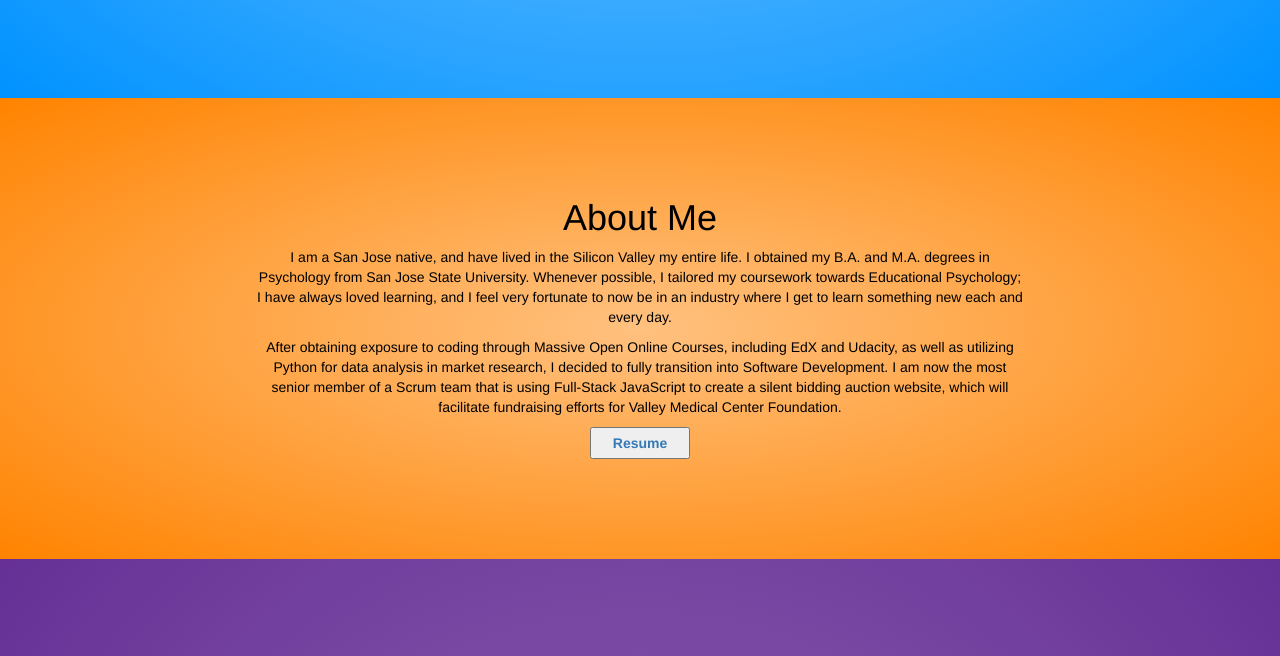
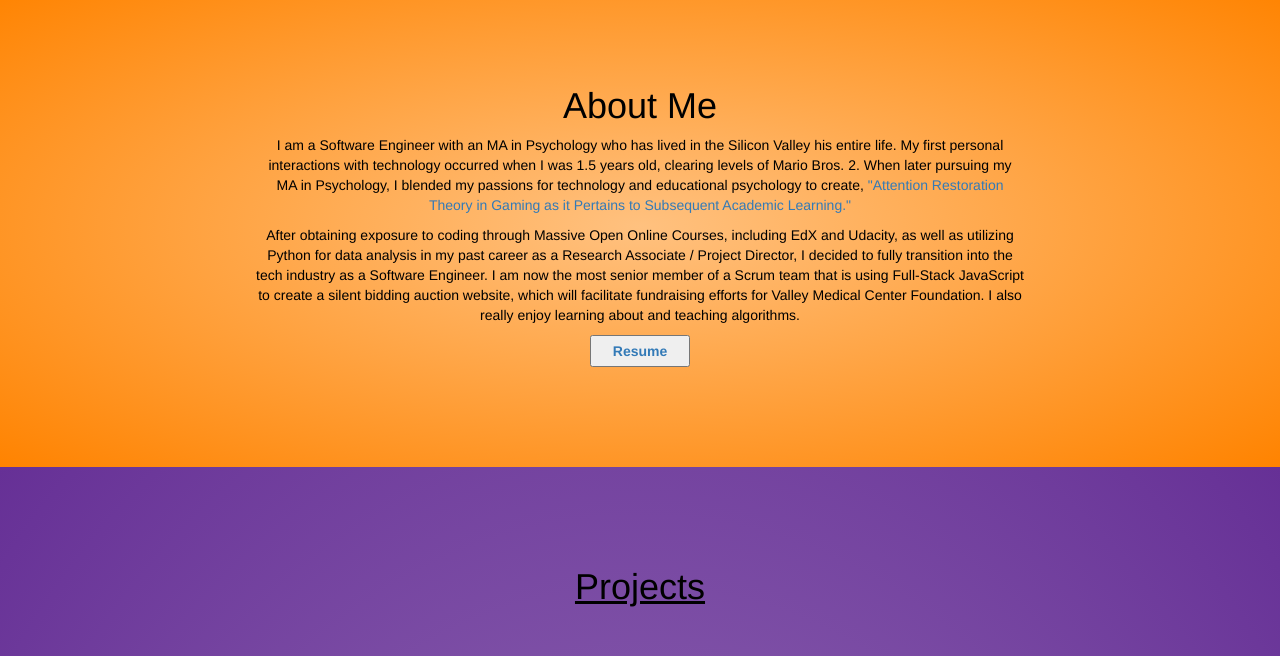
Before and after one commit to joeyzoland/joeyzoland.github.io, a plain HTML site: page index.html in a window 1280 px wide. Shown: the part 800-1456 px from the top of the page. Drawn offline with nearby package versions, Linux system fonts and the light colour scheme.

Commit message:
Updated profile pic, as well as various text fields

```diff
--- a/index.html
+++ b/index.html
@@ -59,7 +59,7 @@
         </div>
       </div>
       <div id = "picture_summary">
-        <img id = "profile_pic" src = "profile_pic.jpg" alt = "Profile Picture">
+        <img id = "profile_pic" height = "40%" width = "40%" src = "profile_pic.jpg" alt = "Profile Picture">
         <h1>Joseph "Joey" Zoland</h1>
         <hr style = "border-color: black">
         <h3>Full-stack Developer</h3>
@@ -70,14 +70,12 @@
         <h1>About Me</h1>
 
         <p>
-          I am a San Jose native, and have lived in the Silicon Valley my entire life.  I obtained my B.A. and M.A. degrees in Psychology
-          from San Jose State University.  Whenever possible, I tailored my coursework towards Educational Psychology; I have always
-          loved learning, and I feel very fortunate to now be in an industry where I get to learn something new each and every day.
+          I am a Software Engineer with an MA in Psychology who has lived in the Silicon Valley his entire life.  My first personal interactions with technology occurred when I was 1.5 years old, clearing levels of Mario Bros. 2.  When later pursuing my MA in Psychology, I blended my passions for technology and educational psychology to create, <a href = https://scholarworks.sjsu.edu/cgi/viewcontent.cgi?referer=https://www.google.com/&httpsredir=1&article=7954&context=etd_theses>"Attention Restoration Theory in Gaming as it Pertains to Subsequent Academic Learning."</a>
         </p>
 
         <p>
           After obtaining exposure to coding through Massive Open Online Courses, including EdX and Udacity, as well as utilizing Python
-          for data analysis in market research, I decided to fully transition into Software Development. I am now the most senior member of a Scrum team that is using Full-Stack JavaScript to create a silent bidding auction website, which will facilitate fundraising efforts for Valley Medical Center Foundation.
+          for data analysis in my past career as a Research Associate / Project Director, I decided to fully transition into the tech industry as a Software Engineer. I am now the most senior member of a Scrum team that is using Full-Stack JavaScript to create a silent bidding auction website, which will facilitate fundraising efforts for Valley Medical Center Foundation.  I also really enjoy learning about and teaching algorithms.
         </p>
 
         <button><a href = "Joseph_Zoland_resume_7.21.18.pdf">Resume</a></button>
@@ -112,7 +110,7 @@
       <div id = "contact_info">
         <h1>Contact Information</h1>
         <br>
-        <h4>If you want to work together on a project, let's talk!  Shoot me an email or give me a call:</h4>
+        <h4>I am always open to new experiences and learning from others, and I'm happy to connect!</h4>
         <br>
         <h4>Email: <a href = "mailto:joeyzoland@gmail.com">joeyzoland@gmail.com</a></h4>
         <h4>Phone: <a href = "tel:415-562-7260">(415)562-7260</a></h4>
```
Also changed, not shown: profile_pic.jpg.
